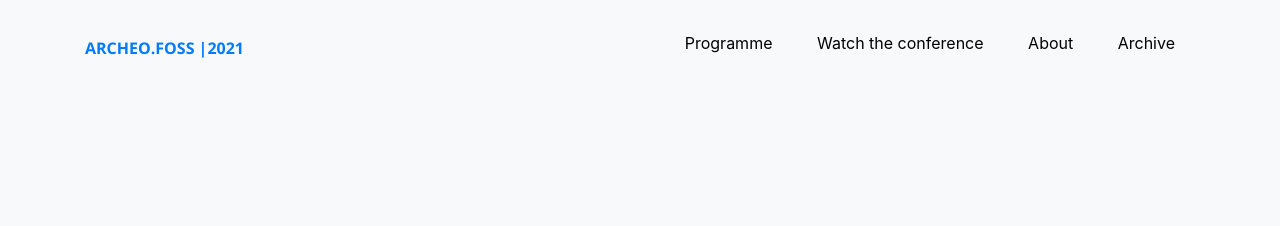
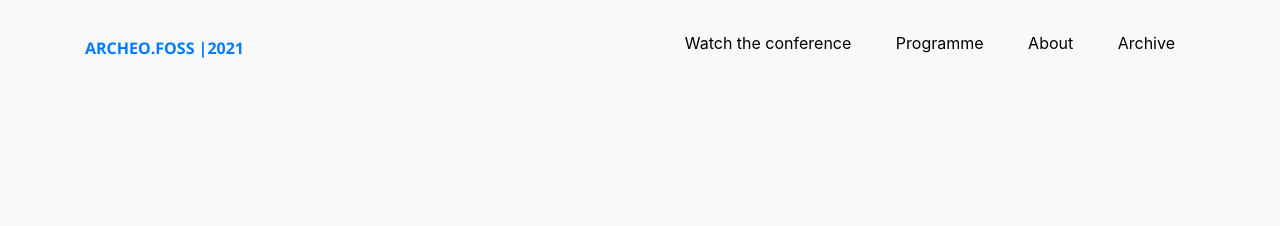
Before and after one commit to archeofoss/2021, a Jekyll site: the page built from index.md, in a window 1280 px wide and 900 px high. Shown: the top 226 px of the window. Built offline with Jekyll 4.4.1, drawn with Linux system fonts in a browser that asks for light colours; nearby versions of some CDN libraries; some of the changed lines change nothing that is shown.

Commit message:
posizione dei link nella navbar

```diff
--- a/_data/menu.yaml
+++ b/_data/menu.yaml
@@ -1,11 +1,11 @@
+- title: Watch the conference
+  url: ./watch-the-conference
 - title: Programme
   url: ./programme
 #- title: Workshops
  # url: /workshops
 #- title: Proceedings
 #  url: ./proceedings
-- title: Watch the conference
-  url: ./watch-the-conference
 - title: About
   url: ./about-us
 - title: Archive
```
